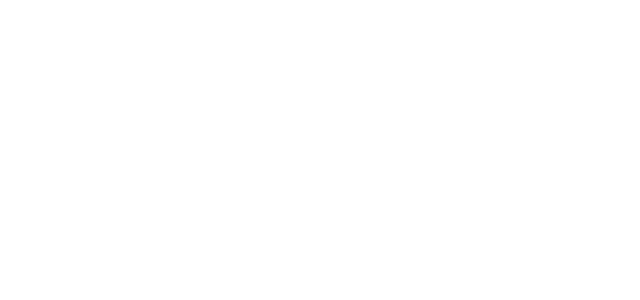
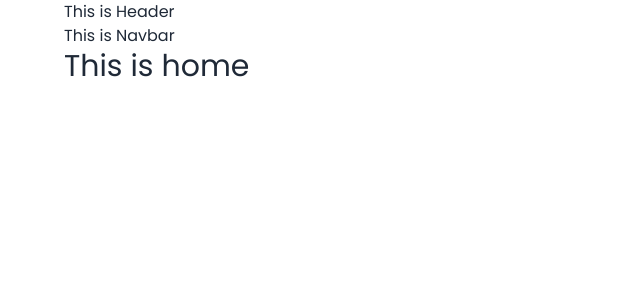
Before and after one commit to Ananda-Das/react-dragon-news, a React (Vite) app: page / in a window 1280 px wide. Shown: the top 300 px of the page, without its empty margins (0-640 px from the left). Built offline with nearby package versions, Linux system fonts and the light colour scheme.

Commit message:
Custome Tailwind class and font setup

```diff
--- a/src/index.css
+++ b/src/index.css
@@ -1,3 +1,5 @@
+@import url('https://fonts.googleapis.com/css2?family=Exo+2:wght@400;600;700;800&family=Poppins:wght@400;500;600;700;800&display=swap');
+
 @tailwind base;
 @tailwind components;
 @tailwind utilities;
--- a/src/layouts/Root.jsx
+++ b/src/layouts/Root.jsx
@@ -1,9 +1,11 @@
 // import React from 'react';
+
+import { Outlet } from "react-router-dom";
 
 const Root = () => {
     return (
-        <div>
-
+        <div className="font-poppins max-w-6xl mx-auto">
+            <Outlet></Outlet>
         </div>
     );
 };
--- a/src/pages/Home/Home.jsx
+++ b/src/pages/Home/Home.jsx
@@ -1,9 +1,14 @@
 // import React from 'react';
+
+import Header from "../shared/Header";
+import Navbar from "../shared/Navbar";
 
 const Home = () => {
     return (
         <div>
-
+            <Header></Header>
+            <Navbar></Navbar>
+            <h1 className="text-3xl font-poppins">This is home</h1>
         </div>
     );
 };
--- /dev/null
+++ b/src/pages/shared/Header.jsx
@@ -0,0 +1,11 @@
+// import React from 'react';
+
+const Header = () => {
+    return (
+        <div>
+            <h1>This is Header</h1>
+        </div>
+    );
+};
+
+export default Header;
--- /dev/null
+++ b/src/pages/shared/LeftSideNav.jsx
@@ -0,0 +1,11 @@
+
+
+const LeftSideNav = () => {
+    return (
+        <div>
+            <h1 className="text-2xl">Left Side Nav</h1>
+        </div>
+    );
+};
+
+export default LeftSideNav;
--- /dev/null
+++ b/src/pages/shared/Navbar.jsx
@@ -0,0 +1,11 @@
+// import React from 'react';
+
+const Navbar = () => {
+    return (
+        <div>
+            <h1>This is Navbar</h1>
+        </div>
+    );
+};
+
+export default Navbar;
--- /dev/null
+++ b/src/pages/shared/RightSideNav.jsx
@@ -0,0 +1,11 @@
+// import React from 'react';
+
+const RightSideNav = () => {
+    return (
+        <div>
+            <h1 className="text-2xl">Right side Nav</h1>
+        </div>
+    );
+};
+
+export default RightSideNav;
--- a/tailwind.config.js
+++ b/tailwind.config.js
@@ -5,7 +5,11 @@
     "./src/**/*.{js,ts,jsx,tsx}",
   ],
   theme: {
-    extend: {},
+    extend: {
+      fontFamily: {
+        poppins: "'Poppins', sans-serif",
+      }
+    },
   },
   plugins: [require("daisyui")],
 }
```
